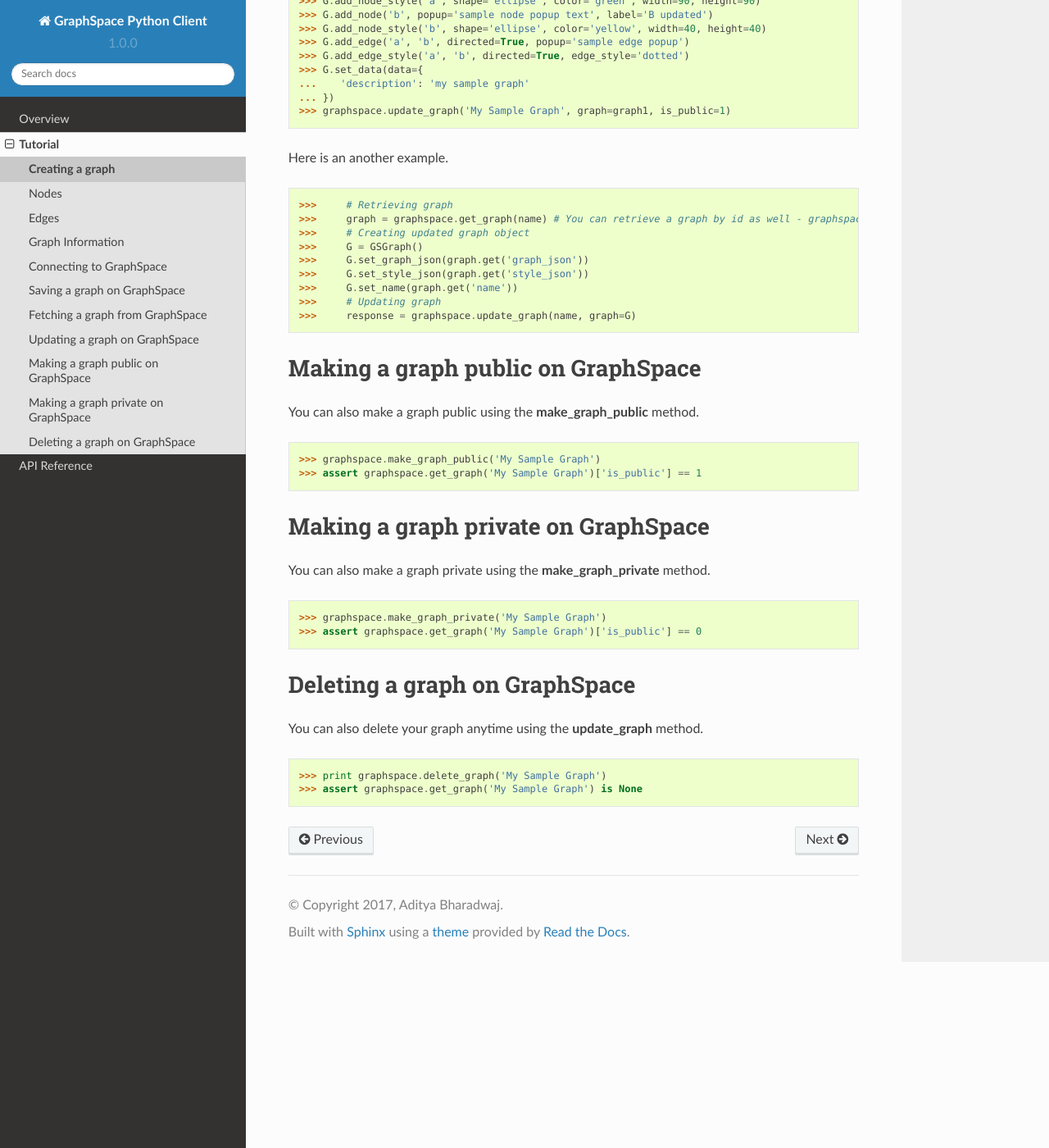
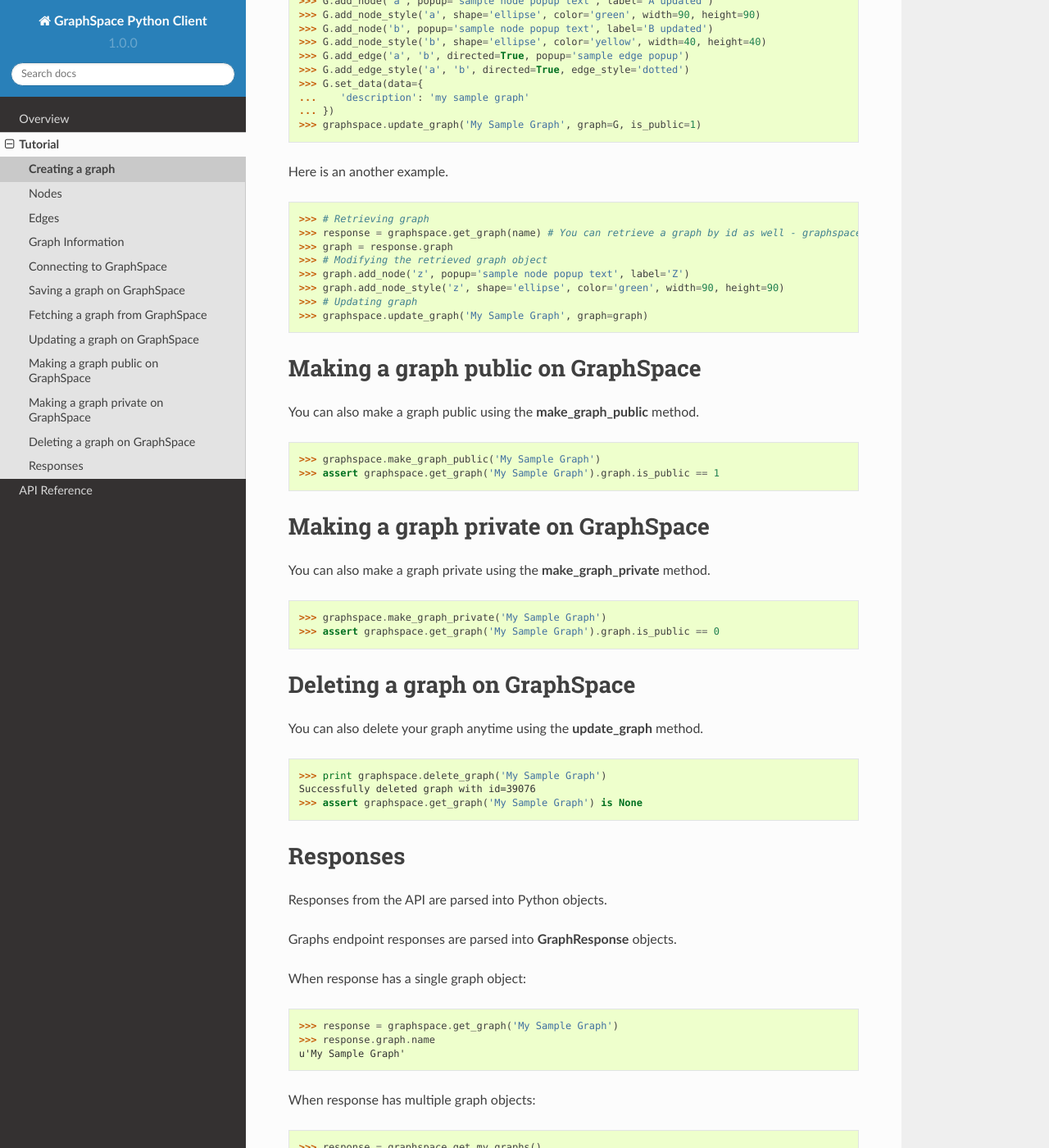
Before and after one commit to adbharadwaj/graphspace-python, a Sphinx documentation site: the page built from docs/tutorial/tutorial.rst, in a window 1280 px wide and 1400 px high, scrolled down 1866 px. Shown: the whole window at 82% size. Built offline with Sphinx 7.4.7 and the Read the Docs theme 2.0.0, drawn with Linux system fonts in a browser that asks for light colours; some of the changed text lies outside the part shown.

Commit message:
updated graph tutorial

```diff
--- a/docs/tutorial/tutorial.rst
+++ b/docs/tutorial/tutorial.rst
@@ -68,7 +68,8 @@
 
 You can retrieve your saved graph anytime from GraphSpace using the **get_graph** method.
 
->>> print graphspace.get_graph('My Sample Graph')
+>>> response = graphspace.get_graph('My Sample Graph')
+>>> graph = response.graph
 
 
 Updating a graph on GraphSpace
@@ -85,19 +86,18 @@
 >>> G.set_data(data={
 ...    'description': 'my sample graph'
 ... })
->>> graphspace.update_graph('My Sample Graph', graph=graph1, is_public=1)
+>>> graphspace.update_graph('My Sample Graph', graph=G, is_public=1)
 
 Here is an another example.
 
->>>	# Retrieving graph
->>>	graph = graphspace.get_graph(name) # You can retrieve a graph by id as well - graphspace.get_graph_by_id(id)
->>>	# Creating updated graph object
->>>	G = GSGraph()
->>>	G.set_graph_json(graph.get('graph_json'))
->>>	G.set_style_json(graph.get('style_json'))
->>>	G.set_name(graph.get('name'))
->>>	# Updating graph
->>>	response = graphspace.update_graph(name, graph=G)
+>>> # Retrieving graph
+>>> response = graphspace.get_graph(name) # You can retrieve a graph by id as well - graphspace.get_graph_by_id(id)
+>>> graph = response.graph
+>>> # Modifying the retrieved graph object
+>>> graph.add_node('z', popup='sample node popup text', label='Z')
+>>> graph.add_node_style('z', shape='ellipse', color='green', width=90, height=90)
+>>> # Updating graph
+>>> graphspace.update_graph('My Sample Graph', graph=graph)
 
 Making a graph public on GraphSpace
 -----------------------------------
@@ -105,7 +105,7 @@
 You can also make a graph public using the **make_graph_public** method.
 
 >>> graphspace.make_graph_public('My Sample Graph')
->>> assert graphspace.get_graph('My Sample Graph')['is_public'] == 1
+>>> assert graphspace.get_graph('My Sample Graph').graph.is_public == 1
 
 
 Making a graph private on GraphSpace
@@ -114,7 +114,7 @@
 You can also make a graph private using the **make_graph_private** method.
 
 >>> graphspace.make_graph_private('My Sample Graph')
->>> assert graphspace.get_graph('My Sample Graph')['is_public'] == 0
+>>> assert graphspace.get_graph('My Sample Graph').graph.is_public == 0
 
 
 Deleting a graph on GraphSpace
@@ -123,4 +123,29 @@
 You can also delete your graph anytime using the **update_graph** method.
 
 >>> print graphspace.delete_graph('My Sample Graph')
+Successfully deleted graph with id=39076
 >>> assert graphspace.get_graph('My Sample Graph') is None
+
+
+Responses
+---------
+
+Responses from the API are parsed into Python objects.
+
+Graphs endpoint responses are parsed into **GraphResponse** objects.
+
+When response has a single graph object:
+
+>>> response = graphspace.get_graph('My Sample Graph')
+>>> response.graph.name
+u'My Sample Graph'
+
+When response has multiple graph objects:
+
+>>> response = graphspace.get_my_graphs()
+>>> response.graphs
+[<Graph 1>, <Graph 2>, ...]
+>>> response.total
+32
+>>> response.graphs[0].name
+u'My Sample Graph'
```
Also changed, not shown: other parts of docs/tutorial/tutorial.rst (+1 -1 lines).
